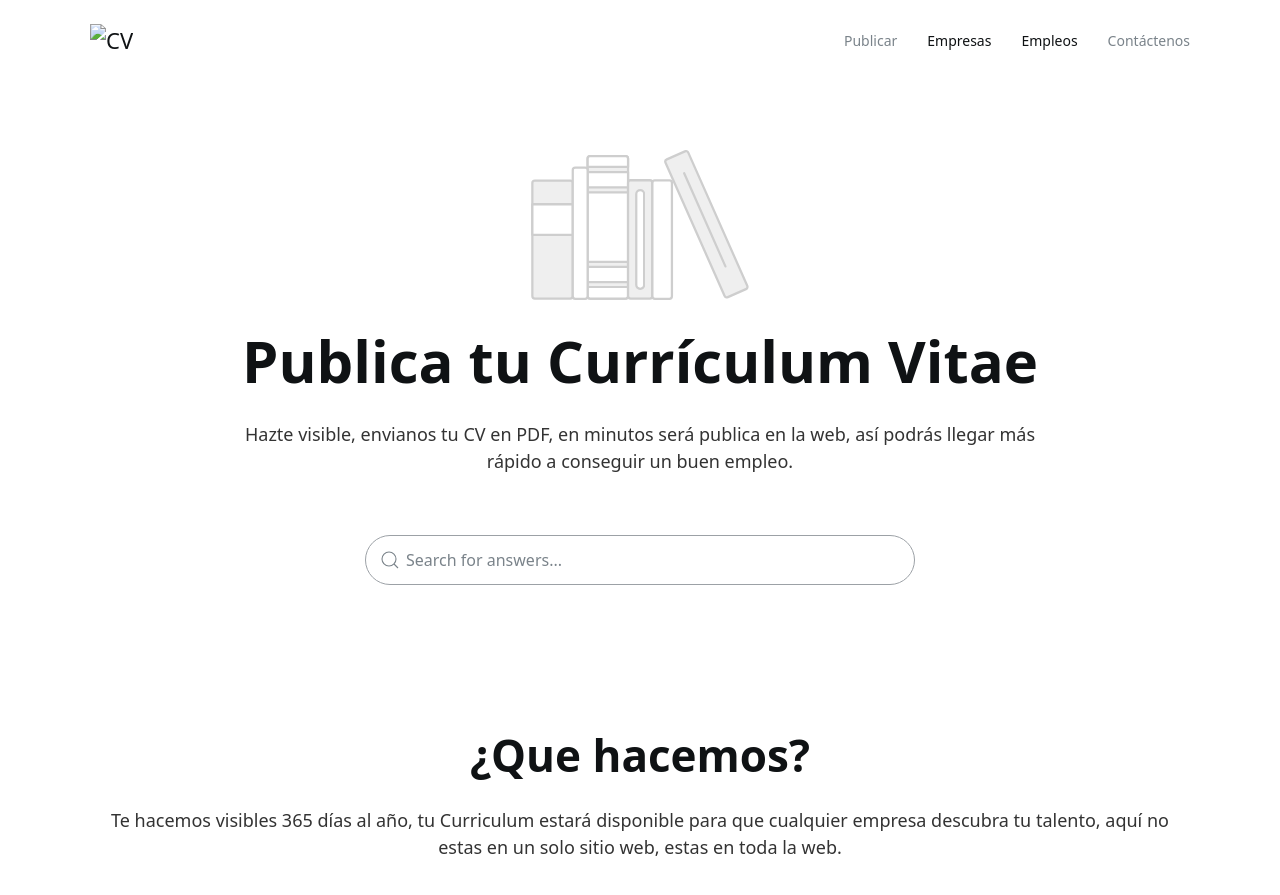
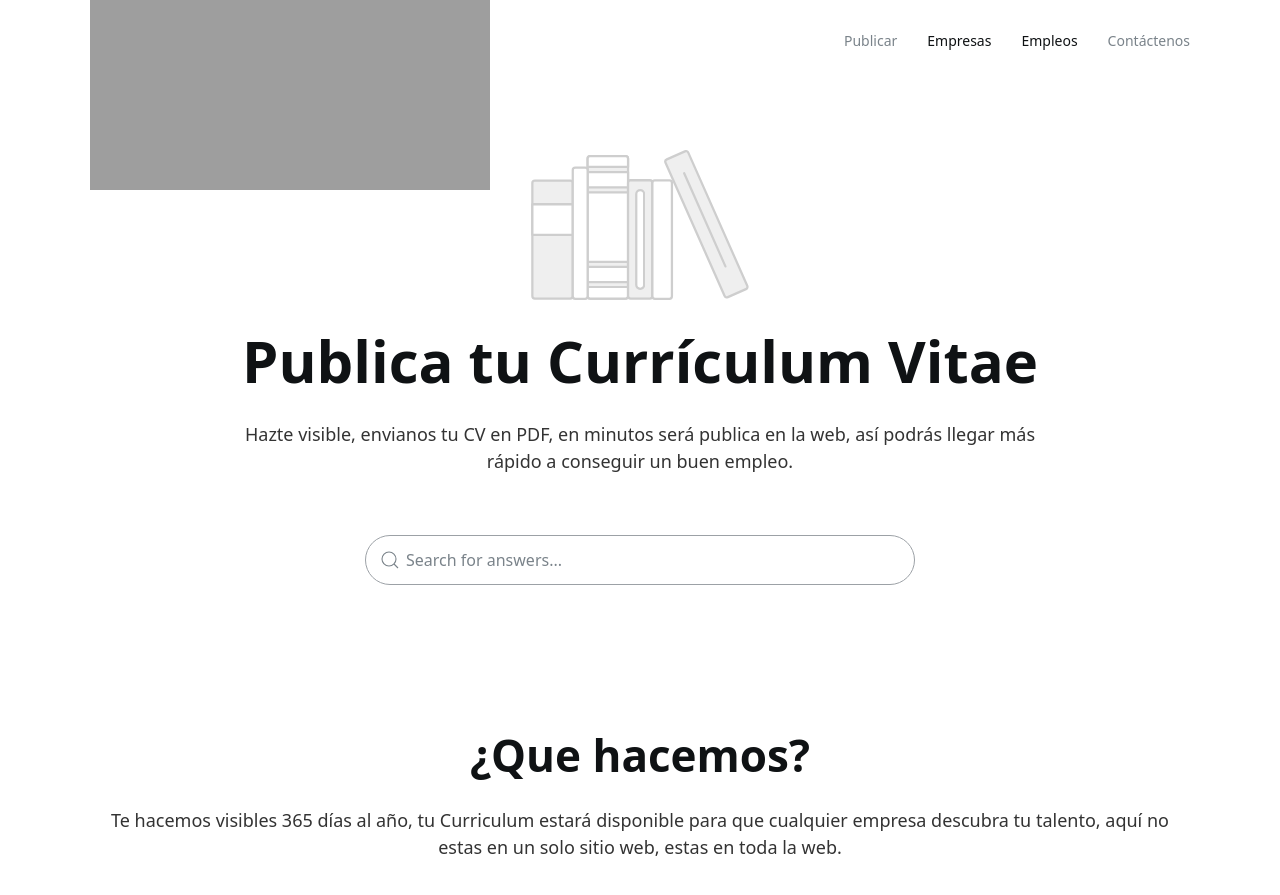
Before and after one commit to jelmii/jelmii.github.io, a Jekyll site: the page built from index.md, in a window 1280 px wide and 900 px high. Shown: the top 895 px of the window. Built offline with Jekyll 4.4.1, drawn with Linux system fonts in a browser that asks for light colours.

Commit message:
Update _config.yml

```diff
--- a/_config.yml
+++ b/_config.yml
@@ -5,7 +5,7 @@
 # 'bundle exec jekyll serve'. If you change this file, please restart the server process.
 
 # Site title and description
-title:              Publica Tu Curriculum Vitae
+title:              Docs
 description:        Hazte visible, envianos tu CV en PDF, en minutos será publica en la web, así podrás llegar más rápido a conseguir un buen empleo.
 
 # Site subpath, e.g. /blog
@@ -19,7 +19,7 @@ url:                "http://www.publicatucv.com/"
 
 # Site logo, image or text
 brand:
-    image:          logo.png  # e.g. logo.png, upload logo image file to /assets/img/
+    image:          logo.svg  # e.g. logo.png, upload logo image file to /assets/img/
     text:           CV      # if the above "logo:" image variable  is not set, this text logo is displayed instead
 
 # Default author settings
```
